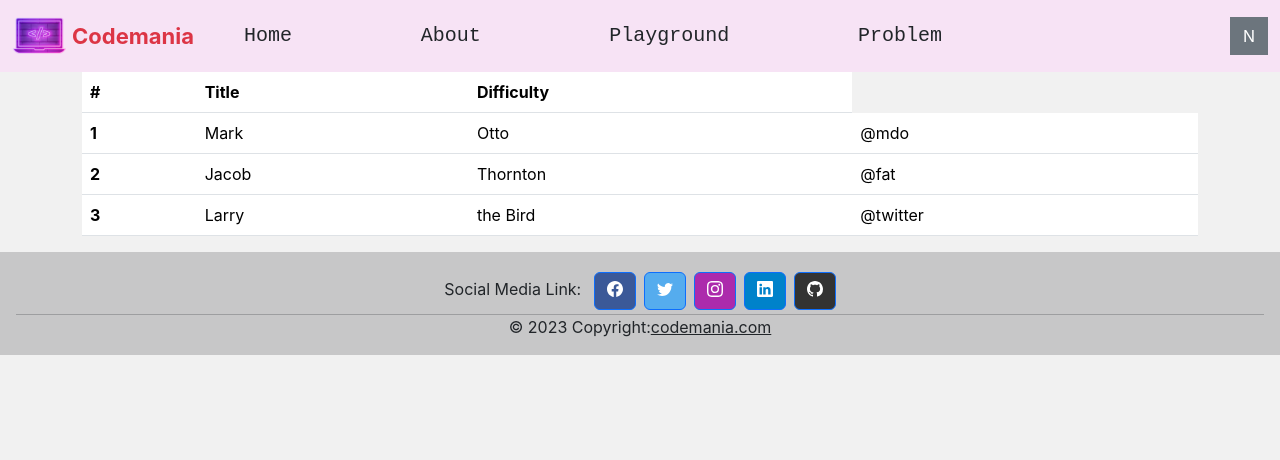
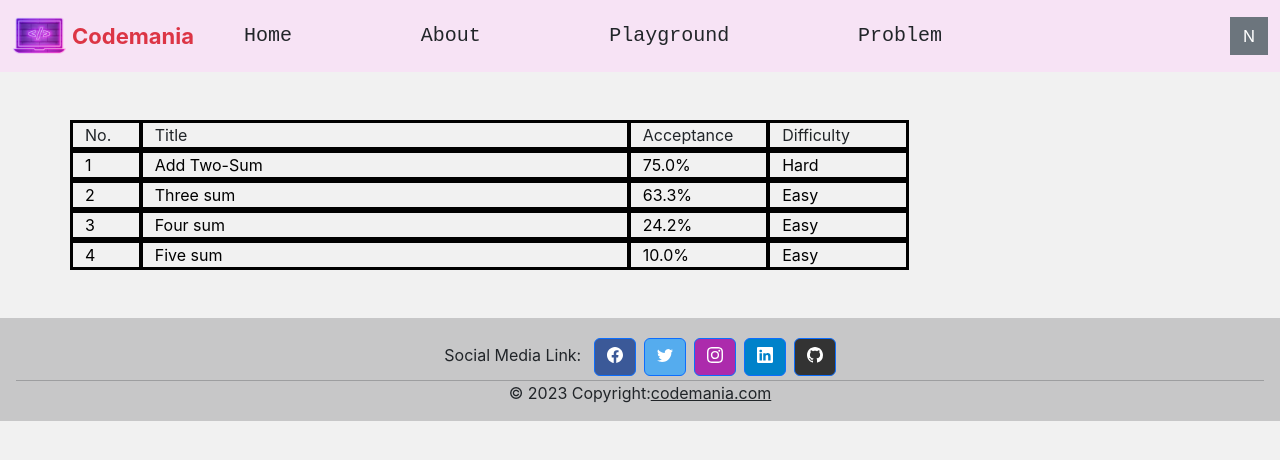
Before and after one commit to gehlotnikhil/codemania, a React (Create React App) app: page / in a window 1280 px wide. Shown: the top 460 px of the page. Built offline with nearby package versions, Linux system fonts and the light colour scheme.

Commit message:
Question table is created in Home Component

```diff
--- a/public/index.html
+++ b/public/index.html
@@ -16,7 +16,7 @@
     <link href="https://fonts.googleapis.com/css2?family=Pacifico&display=swap" rel="stylesheet">
     <link rel="manifest" href="%PUBLIC_URL%/manifest.json" />
 
-    <title>React App</title>
+    <title>Codemania</title>
   </head>
   <body>
     <noscript>You need to enable JavaScript to run this app.</noscript>
--- a/src/App.css
+++ b/src/App.css
@@ -126,3 +126,8 @@ body{
   font-weight: bold;
   font-family: 'Roboto Mono', monospace;
 }
+
+.question-hover:hover{
+  color: blue !important;
+  text-decoration: underline !important;
+}
--- a/src/App.js
+++ b/src/App.js
@@ -14,6 +14,7 @@ import NoteContext from "./context/notes/NoteContext"
 function App() {
   let question = [
     {
+      "no":1,
       "_id": "656af425cc554c3e4591dc19",
       "name": "Add Two-Sum",
       "description": "This is Two Sum Question",
@@ -33,11 +34,12 @@ function App() {
       "sampleOutput1": "30",
       "sampleOutput2": "50",
       "sampleOutput3": "70",
-      "accepted": "76",
+      "accepted": "90",
       "submission": "120",
       "__v": 0
     },
     {
+      "no":2,
       "_id": "656af7bd6fedf766d9added1",
       "name": "Three sum",
       "description": "This is Two Sum Question",
@@ -62,6 +64,7 @@ function App() {
       "__v": 0
     },
     {
+      "no":3,
       "_id": "656f0696efdda234ed2d46f2",
       "name": "Four sum",
       "description": "This is Two Sum Question",
@@ -81,11 +84,12 @@ function App() {
       "sampleOutput1": "30",
       "sampleOutput2": "50",
       "sampleOutput3": "70",
-      "accepted": "76",
+      "accepted": "29",
       "submission": "120",
       "__v": 0
     },
     {
+      "no":4,
       "_id": "656f06b1efdda234ed2d46f4",
       "name": "Five sum",
       "description": "This is Two Sum Question",
@@ -105,7 +109,7 @@ function App() {
       "sampleOutput1": "30",
       "sampleOutput2": "50",
       "sampleOutput3": "70",
-      "accepted": "76",
+      "accepted": "12",
       "submission": "120",
       "__v": 0
     }
--- /dev/null
+++ b/src/c.html
@@ -0,0 +1,118 @@
+<!DOCTYPE html>
+<html lang="en">
+<head>
+  <meta charset="UTF-8">
+  <meta name="viewport" content="width=device-width, initial-scale=1.0">
+  <title>30 Days Calendar</title>
+
+  <style>
+    body {
+      font-family: Arial, sans-serif;
+      margin: 0;
+      padding: 0;
+      display: flex;
+      justify-content: center;
+      align-items: center;
+      height: 100vh;
+      background-color: #f4f4f4;
+    }
+
+    .calendar {
+      width: 400px;
+      border: 1px solid #ddd;
+      background-color: #fff;
+      box-shadow: 0 0 10px rgba(0, 0, 0, 0.1);
+      overflow: hidden;
+    }
+
+    .calendar-header {
+      background-color: #3498db;
+      color: #fff;
+      padding: 10px;
+      text-align: center;
+      font-size: 18px;
+    }
+
+    .days-of-week {
+      display: flex;
+      justify-content: space-between;
+      padding: 10px;
+      background-color: #f0f0f0;
+    }
+
+    .day {
+      width: 40px;
+      height: 40px;
+      display: flex;
+      align-items: center;
+      justify-content: center;
+      margin: 5px;
+      font-size: 14px;
+      cursor: pointer;
+    }
+
+    .day:hover {
+      background-color: #3498db;
+      color: #fff;
+    }
+
+    .calendar-body {
+      display: flex;
+      flex-wrap: wrap;
+      padding: 10px;
+    }
+
+    .day-number {
+      margin: auto;
+    }
+  </style>
+</head>
+<body>
+
+  <div class="calendar">
+    <div class="calendar-header">
+      30 Days Calendar
+    </div>
+
+    <div class="days-of-week">
+      <div class="day">Sun</div>
+      <div class="day">Mon</div>
+      <div class="day">Tue</div>
+      <div class="day">Wed</div>
+      <div class="day">Thu</div>
+      <div class="day">Fri</div>
+      <div class="day">Sat</div>
+    </div>
+
+    <div class="calendar-body" id="calendar-body">
+      <!-- Days will be dynamically generated here using JavaScript -->
+    </div>
+  </div>
+
+  <script>
+    // Get the current date
+    const currentDate = new Date();
+
+    // Get the container for the calendar body
+    const calendarBody = document.getElementById('calendar-body');
+
+    // Loop through the next 30 days and generate calendar elements
+    for (let i = 0; i < 30; i++) {
+      const day = new Date(currentDate);
+      day.setDate(currentDate.getDate() + i);
+
+      const dayElement = document.createElement('div');
+      dayElement.classList.add('day');
+      dayElement.innerHTML = `<span class="day-number">${day.getDate()}</span>`;
+
+      // Highlight today's date
+      if (day.toDateString() === currentDate.toDateString()) {
+        dayElement.classList.add('today');
+      }
+
+      calendarBody.appendChild(dayElement);
+    }
+  </script>
+
+</body>
+</html>
--- a/src/component/Question.js
+++ b/src/component/Question.js
@@ -9,45 +9,22 @@ function Question() {
         console.log(question)
     }, [])
 
+
     return (
-        <div>
-            <table class="table">
-                <thead>
-                    <tr>
-                        <th scope="col">#</th>
-                        <th scope="col">Title</th>
-                        <th scope="col">Difficulty</th>
-                    </tr>
-                </thead>
-                <tbody>
-                    <tr>
-                        <th scope="row">1</th>
-                        <td>Mark</td>
-                        <td>Otto</td>
-                        <td>@mdo</td>
-                    </tr>
-                    <tr>
-                        <th scope="row">2</th>
-                        <td>Jacob</td>
-                        <td>Thornton</td>
-                        <td>@fat</td>
-                    </tr>
-                    <tr>
-                        <th scope="row">3</th>
-                        <td>Larry</td>
-                        <td>the Bird</td>
-                        <td>@twitter</td>
-                    </tr>
-                </tbody>
-            </table>
-            <table>
-                {
-                    question.map((q) => {
+        <div className="  my-5" style={{width:"73%"}}>
+            <div className=' row' style={{ border: "1px solid black" }}>
+                <div className="container col-1" style={{ border: "2px solid black" }}>No.</div>
+                <div className="container col-7" style={{ border: "2px solid black" }}>Title</div>
+                <div className="container col-2" style={{ border: "2px solid black" }}>Acceptance</div>
+                <div className="container col-2" style={{ border: "2px solid black" }}>Difficulty</div>
+            </div>
 
-                        <QuestionItem key={q._id} />
-                    })
-                }
-            </table>
+            {
+                question.map((n) => {
+                    return <QuestionItem Squestion={n} key={n._id} />
+                })
+            }
+
         </div>
     )
 }
--- a/src/component/QuestionItem.js
+++ b/src/component/QuestionItem.js
@@ -1,9 +1,26 @@
 import React from 'react'
+import { useContext, useEffect } from "react"
+import NoteContext from '../context/notes/NoteContext'
+import { Link } from "react-router-dom";
 
-function QuestionItem() {
-  return (
-    <div>QuestionItem</div>
-  )
+function QuestionItem(props) {
+    useEffect(() => {
+        console.log("hi")
+        console.log(props.Squestion)
+    }, [])
+    const { Squestion } = props;
+
+
+    return (
+        <>
+            <div className=' row' style={{ border: "1px solid black" }}>
+                <div className="container col-1" style={{ border: "2px solid black", textDecoration: "none", color: "black" }}>{Squestion.no}</div>
+                <Link className="container col-7" style={{border: "2px solid black", textDecoration: "none", color: "black"}}><span className='question-hover'>{Squestion.name}</span></Link>
+                <div className="container col-2" style={{ border: "2px solid black", textDecoration: "none", color: "black" }}>{((parseInt(Squestion.accepted) / parseInt(Squestion.submission)) * 100).toFixed(1)}%</div>
+                <div className="container col-2" style={{ border: "2px solid black", textDecoration: "none", color: "black" }}>{Squestion.difficulty}</div>
+            </div>
+        </>
+    )
 }
 
 export default QuestionItem
```
Also changed, not shown: src/index.css (line endings or trailing spaces).
